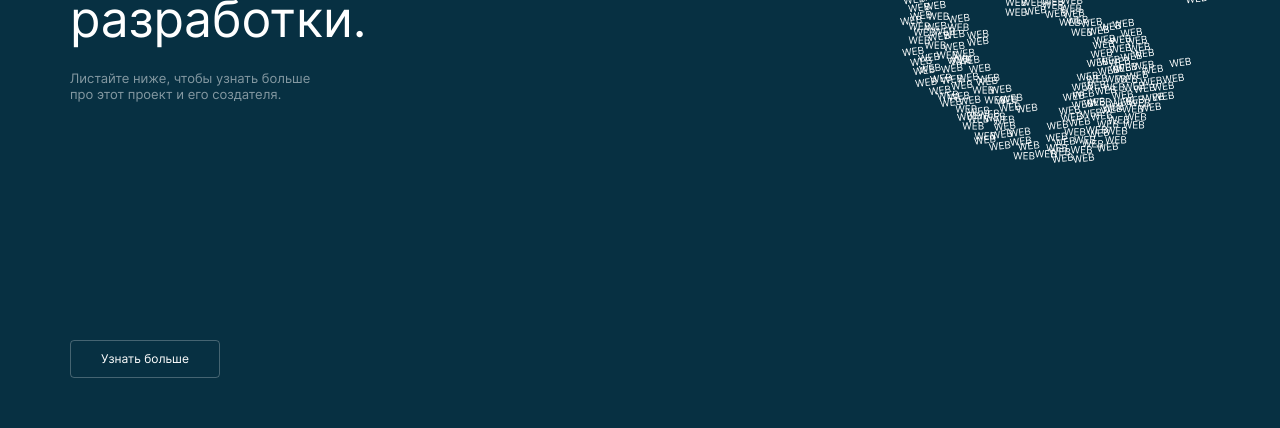
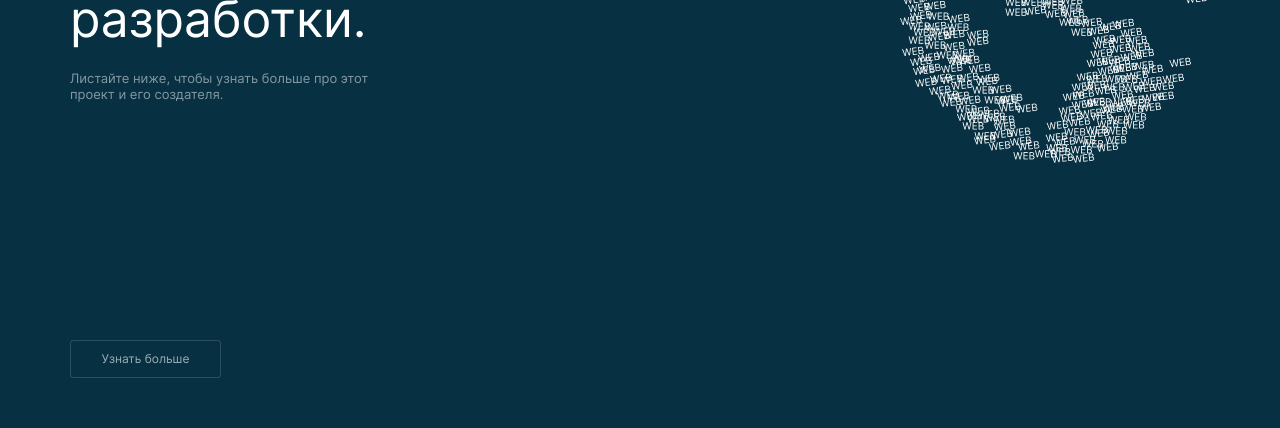
Before and after one commit to bismor/graduate-work-kosyachenko, a React (Create React App) app: page / in a window 1280 px wide. Shown: the part 321-749 px from the top of the page. Built offline with nearby package versions, Linux system fonts and the light colour scheme.

Commit message:
promo fix

```diff
--- a/src/components/Promo/Promo.css
+++ b/src/components/Promo/Promo.css
@@ -46,6 +46,7 @@
   text-align: center;
   font-size: 0.75rem;
   line-height: 1rem;
+  opacity: 60%;
 }
 
 @media screen and (min-width: 768px) {
@@ -79,7 +80,6 @@
 
 @media screen and (min-width: 1280px) {
   .promo {
-    background-color: #073042;
     display: grid;
     padding: 4.6875rem 4.375rem;
     gap: 9.125rem 11.875rem;
@@ -87,37 +87,20 @@
   }
 
   .promo__title {
-    color: white;
-    font-weight: 400;
     font-size: 3.125rem;
     line-height: 3.625rem;
     text-align: start;
   }
 
   .promo__subtitle {
-    color: white;
-    font-weight: 400;
     font-size: 0.8125rem;
-    max-width: 19.375rem;
-    opacity: 50%;
+    line-height: 1rem;
+    width: 19.375rem;
     text-align: start;
   }
 
   .promo__description {
-    display: flex;
-    flex-direction: column;
     order: -1;
     align-items: flex-start;
   }
-
-  .promo__link {
-    text-decoration: none;
-    color: white;
-    padding: 0.625rem;
-    border: 0.0625rem solid rgba(255, 255, 255, 0.25);
-    border-radius: 0.25rem;
-    max-width: 8rem;
-    text-align: center;
-    font-size: 0.75rem;
-  }
 }
```
